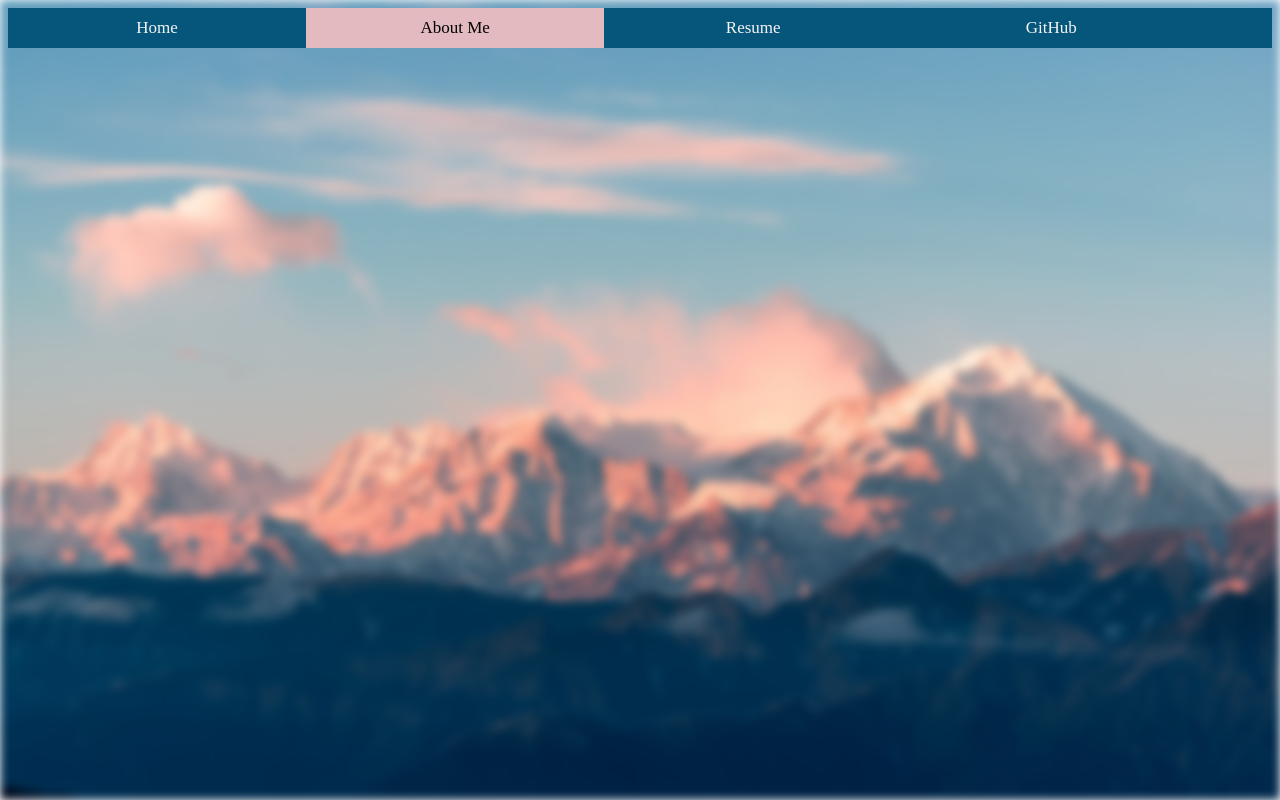
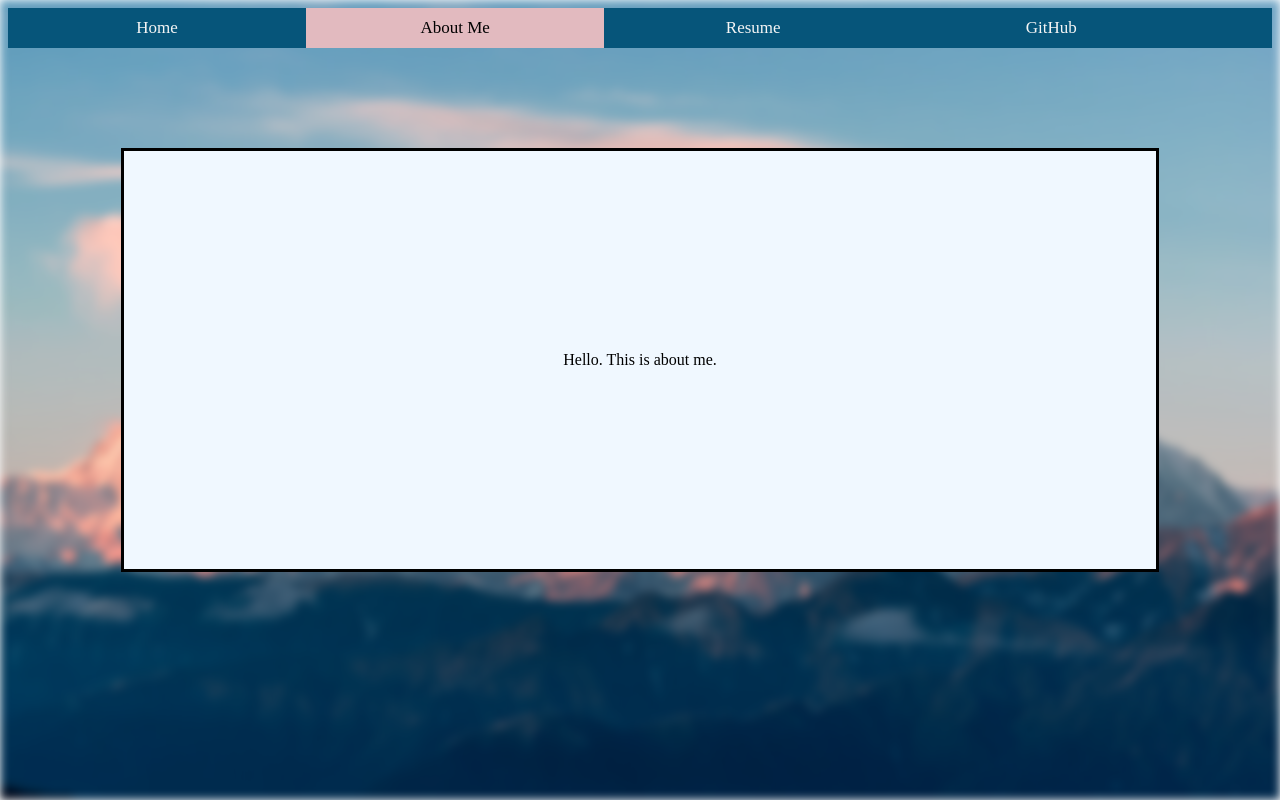
Before and after one commit to mroesch2/website, a Django app: page /website/aboutme in a window 1280 px wide. Run offline with Django 3.2, Linux system fonts and the light colour scheme.

Commit message:
Added a div to About Me

```diff
--- a/website/static/website/styles.css
+++ b/website/static/website/styles.css
@@ -47,11 +47,15 @@
     z-index: -1;
   }
 
-  #boxone {
+  .aboutmebox {
     background-color: aliceblue;
-    position: relative;
+    position: static;
     text-align: center;
+    z-index: 5;
+    margin: auto;
     width: 50%;
-    padding: 20px;
-    z-index: 5;
+    border: 3px solid black;
+    padding: 200px;
+    margin-top: 100px;
+
   }
--- a/website/templates/website/aboutme.html
+++ b/website/templates/website/aboutme.html
@@ -16,5 +16,11 @@
                 <a href="{% url 'resume' %}">Resume</a>
                 <a href="https://github.com/mroesch2">GitHub</a>
             </div>
+
+
+
+            <div class="aboutmebox">
+                    Hello. This is about me.
+            </div>
         </body>
     </html>
```
